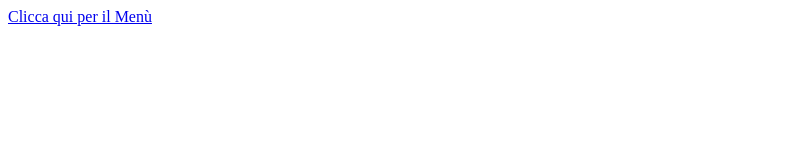
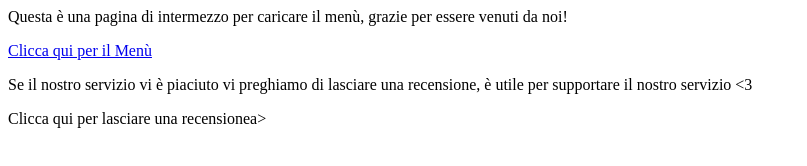
Before and after one commit to SirAnatra/Chiaro-Cafe, a plain HTML site: page Index.html in a window 1280 px wide. Shown: the whole page, without its empty margins (0-807 px from the left). Drawn offline with Linux system fonts and the light colour scheme.

Commit message:
Update Index.html

```diff
--- a/Index.html
+++ b/Index.html
@@ -1,3 +1,7 @@
 <html>
+<p>Questa è una pagina di intermezzo per caricare il menù, grazie per essere venuti da noi!<p>
 <p><a href="chiarocafemenu.pdf">Clicca qui per il Menù</a></p>
+
+<p>Se il nostro servizio vi è piaciuto vi preghiamo di lasciare una recensione, è utile per supportare il nostro servizio <3</p>
+<p><a https://www.google.com/search?q=chiarocaf%C3%A8+modena&rlz=1C1CHBF_enIT1127IT1127&oq=chiarocaf%C3%A8+modena&gs_lcrp=EgZjaHJvbWUyBggAEEUYOTIUCAEQLhgNGBMYrwEYxwEYgAQYjgUyBggCEEUYQDIKCAMQABiABBiiBNIBCDM0NThqMGo3qAIAsAIA&sourceid=chrome&ie=UTF-8>Clicca qui per lasciare una recensione</a>a></p>
 </html>
```
